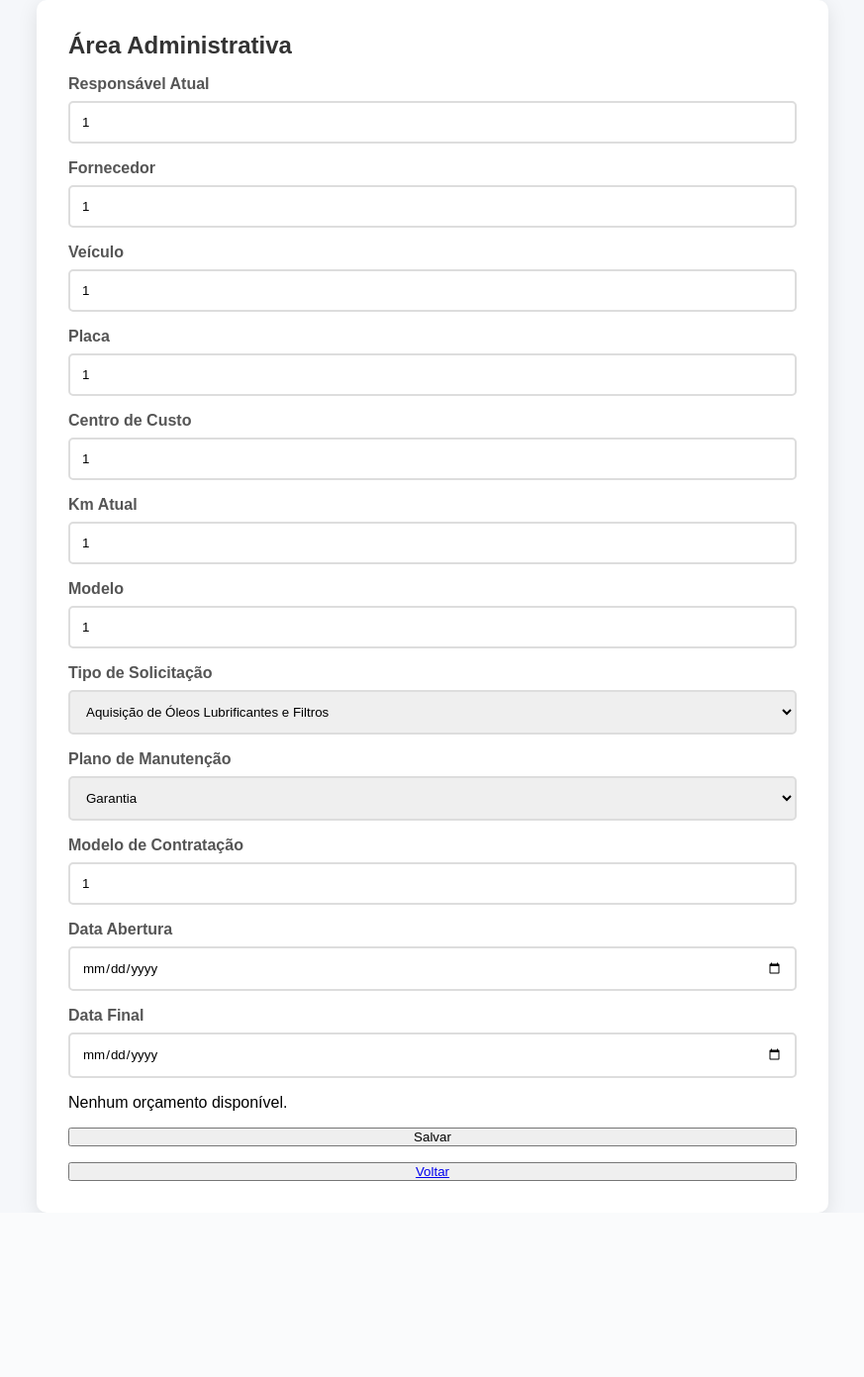
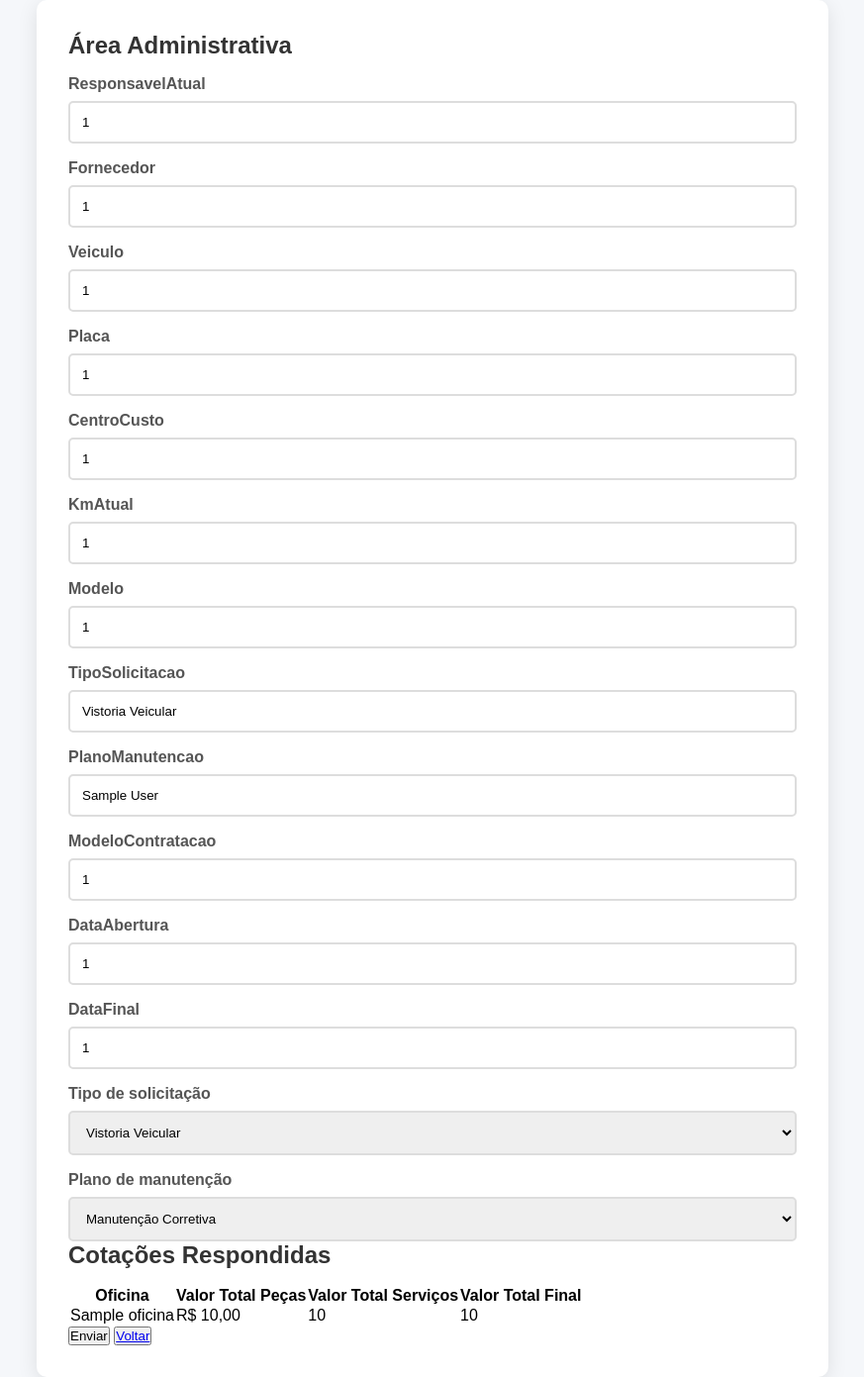
Before and after one commit to DevAtomoAI/sistema-unica, a PHP site: page /gerenciar_cotacoes/gerenciar.php in a window 1280 px wide. Shown: the whole page at 99% size, without its empty margins (203-1076 px from the left). Before the commit the page ends 1225 px from the top, so only its background shows below. Run offline with PHP 8.4, Linux system fonts and the light colour scheme; the visitor is signed in with stand-in values (Sample User, id 1); tables that the repository leaves empty or names only in its code hold one stand-in row (values such as "Sample post").

Commit message:
grandes alteracoes

```diff
--- a/gerenciar_cotacoes/gerenciar.php
+++ b/gerenciar_cotacoes/gerenciar.php
@@ -1,5 +1,4 @@
 <?php
-
 include_once("../database/config.php");
 session_start();
 
@@ -10,44 +9,28 @@ function checkUserLoggedIn()
         exit;
     }
 }
+
 checkUserLoggedIn();
 
 $usuarioLogado = $_SESSION['nameLoggedUser'];
 $idVeiculoEscolhido = $_SESSION['idVeiculoEscolhido'];
 
+// Prepara os valores para exibição no formulário
 $valores = [
-    'responsavelAtual' => $_SESSION['responsavelAtual'],
-    'fornecedor' => $_SESSION['fornecedor'],
-    'veiculo' => $_SESSION['veiculo'],
-    'placa' => $_SESSION['placa'],
-    'centroCusto' => $_SESSION['centroCusto'],
-    'kmAtual' => intval($_SESSION['kmAtual']),
-    'modelo' => $_SESSION['modeloContratacao'],
-    'tipoSolicitacao' => $_SESSION['tipoSolicitacao'],
-    'planoManutencao' => $_SESSION['planoManutencao'],
-    'modeloContratacao' => $_SESSION['modeloContratacao'],
-    'dataAbertura' => $_SESSION['dataAbertura'],
-    'dataFinal' => $_SESSION['dataFinal']
+    'responsavelAtual' => $_SESSION['responsavelAtual'] ?? '',
+    'fornecedor' => $_SESSION['fornecedor'] ?? '',
+    'veiculo' => $_SESSION['veiculo'] ?? '',
+    'placa' => $_SESSION['placa'] ?? '',
+    'centroCusto' => $_SESSION['centroCusto'] ?? '',
+    'kmAtual' => intval($_SESSION['kmAtual'] ?? 0),
+    'modelo' => $_SESSION['modeloContratacao'] ?? '',
+    'tipoSolicitacao' => $_SESSION['tipoSolicitacao'] ?? '',
+    'planoManutencao' => $_SESSION['planoManutencao'] ?? '',
+    'modeloContratacao' => $_SESSION['modeloContratacao'] ?? '',
+    'dataAbertura' => $_SESSION['dataAbertura'] ?? '',
+    'dataFinal' => $_SESSION['dataFinal'] ?? ''
 ];
 
-$idOrgaoPublicoVeiculo = $_SESSION['idOrgaoPublico'];
-
-$selectInfosVeiculosCotadoOficina = "SELECT * FROM infos_veiculos_inclusos WHERE id_orgao_publico = ? AND opcao_aprovada_reprovada_oficina= 'Respondida' AND id_infos_veiculos_inclusos = ?";
-$stmt = $conexao->prepare($selectInfosVeiculosCotadoOficina);
-$stmt->bind_param("ii", $idOrgaoPublicoVeiculo, $idVeiculoEscolhido);
-$stmt->execute();
-$execConnectionInfosVeiculosCotadoOficina = $stmt->get_result();
-$orgaoPublicoCotado = $execConnectionInfosVeiculosCotadoOficina->fetch_assoc();
-
-$id = $orgaoPublicoCotado['id_infos_veiculos_inclusos'] ?? null;
-
-if (!empty($id)) {
-    $selectOrgaoPublicoCotado = "SELECT * FROM infos_veiculos_aprovados_oficina WHERE id_veiculo_incluso_orgao_publico = ?";
-    $stmt = $conexao->prepare($selectOrgaoPublicoCotado);
-    $stmt->bind_param("i", $id);
-    $stmt->execute();
-    $execConnectionOrgaoPublicoCotado = $stmt->get_result();
-}
 
 ?>
 
@@ -66,131 +49,93 @@ if (!empty($id)) {
         <div class="section">
             <h3 class="section-title">Área Administrativa</h3>
             <form action="configs_gerenciar.php" method="POST" class="form">
+                <?php foreach ($valores as $campo => $valor): ?>
                     <div class="input-group">
-                    <label for="responsavelAtual">Responsável Atual</label>
-                    <input type="text" name="responsavelAtual" id="responsavelAtual" value="<?= $valores['responsavelAtual']; ?>" placeholder="Responsável Atual">
+                        <label for="<?= htmlspecialchars($campo) ?>"><?= ucwords(str_replace('_', ' ', htmlspecialchars($campo))) ?></label>
+                        <input type="text" name="<?= htmlspecialchars($campo) ?>" id="<?= htmlspecialchars($campo) ?>" value="<?= htmlspecialchars($valor) ?>" placeholder="<?= ucwords(str_replace('_', ' ', htmlspecialchars($campo))) ?>">
                     </div>
+                <?php endforeach; ?>
 
                 <div class="input-group">
-                    <label for="fornecedor">Fornecedor</label>
-                    <input type="text" name="fornecedor" id="fornecedor" value="<?= $valores['fornecedor']; ?>" placeholder="Fornecedor">
-                </div>
-
-                <div class="input-group">
-                    <label for="veiculo">Veículo</label>
-                    <input type="text" name="veiculo" id="veiculo" value="<?= $valores['veiculo']; ?>" placeholder="Veículo">
-                </div>
-
-                <div class="input-group">
-                    <label for="placa">Placa</label>
-                    <input type="text" name="placa" id="placa" value="<?= $valores['placa']; ?>" placeholder="Placa">
-                </div>
-
-                <div class="input-group">
-                    <label for="centroCusto">Centro de Custo</label>
-                    <input type="text" name="centroCusto" id="centroCusto" value="<?= $valores['centroCusto']; ?>" placeholder="Centro de Custo">
-                </div>
-
-                <div class="input-group">
-                    <label for="kmAtual">Km Atual</label>
-                    <input type="text" name="kmAtual" id="kmAtual" value="<?= $valores['kmAtual']; ?>" placeholder="Km Atual">
-                </div>
-
-                <div class="input-group">
-                    <label for="modelo">Modelo</label>
-                    <input type="text" name="modelo" id="modelo" value="<?= $valores['modelo']; ?>" placeholder="Modelo">
-                </div>
-
-                <div class="input-group">
-                    <label for="tipoSolicitacao">Tipo de Solicitação</label>
+                    <label for="tipoSolicitacao">Tipo de solicitação</label>
                     <select name="tipoSolicitacao" id="tipoSolicitacao">
-                        <option value="Aquisição de Óleos Lubrificantes e Filtros">Aquisição de Óleos Lubrificantes e Filtros</option>
-                        <option value="Aquisição de Peças">Aquisição de Peças</option>
-                        <option value="Aquisição de Peças + Serviços">Aquisição de Peças + Serviços</option>
-                        <option value="Aquisição de Pneus">Aquisição de Pneus</option>
-                        <option value="Serviço de Borracharia">Serviço de Borracharia</option>
-                        <option value="Serviço de Diagnóstico">Serviço de Diagnóstico</option>
-                        <option value="Serviço de Elétrica">Serviço de Elétrica</option>
-                        <option value="Serviço de Funilaria e Pintura">Serviço de Funilaria e Pintura</option>
-                        <option value="Serviço de Guincho">Serviço de Guincho</option>
-                        <option value="Serviço de Para-brisas">Serviço de Para-brisas</option>
-                        <option value="Serviço de Portas">Serviço de Portas</option>
-                        <option value="Serviço de Radiador">Serviço de Radiador</option>
-                        <option value="Serviço de Reforma de Pneus">Serviço de Reforma de Pneus</option>
-                        <option value="Serviço de Solda em Geral">Serviço de Solda em Geral</option>
-                        <option value="Serviço de Tapeçaria">Serviço de Tapeçaria</option>
-                        <option value="Serviço de Tornearia">Serviço de Tornearia</option>
-                        <option value="Serviço Geral">Serviço Geral</option>
-                        <option value="Inspeção Veicular">Inspeção Veicular</option>
-                        <option value="Vistoria Veicular">Vistoria Veicular</option>
+                        <option value="Aquisição de Óleos Lubrificantes e Filtros" <?= (isset($_SESSION['tipoSolicitacao']) && $_SESSION['tipoSolicitacao'] === "Aquisição de Óleos Lubrificantes e Filtros") ? 'selected' : '' ?>>Aquisição de Óleos Lubrificantes e Filtros</option>
+                        <option value="Aquisição de Peças" <?= (isset($_SESSION['tipoSolicitacao']) && $_SESSION['tipoSolicitacao'] === "Aquisição de Peças") ? 'selected' : '' ?>>Aquisição de Peças</option>
+                        <option value="Aquisição de Peças + Serviços" <?= (isset($_SESSION['tipoSolicitacao']) && $_SESSION['tipoSolicitacao'] === "Aquisição de Peças + Serviços") ? 'selected' : '' ?>>Aquisição de Peças + Serviços</option>
+                        <option value="Aquisição de Pneus" <?= (isset($_SESSION['tipoSolicitacao']) && $_SESSION['tipoSolicitacao'] === "Aquisição de Pneus") ? 'selected' : '' ?>>Aquisição de Pneus</option>
+                        <option value="Serviço de Borracharia" <?= (isset($_SESSION['tipoSolicitacao']) && $_SESSION['tipoSolicitacao'] === "Serviço de Borracharia") ? 'selected' : '' ?>>Serviço de Borracharia</option>
+                        <option value="Serviço de Diagnóstico" <?= (isset($_SESSION['tipoSolicitacao']) && $_SESSION['tipoSolicitacao'] === "Serviço de Diagnóstico") ? 'selected' : '' ?>>Serviço de Diagnóstico</option>
+                        <option value="Serviço de Elétrica" <?= (isset($_SESSION['tipoSolicitacao']) && $_SESSION['tipoSolicitacao'] === "Serviço de Elétrica") ? 'selected' : '' ?>>Serviço de Elétrica</option>
+                        <option value="Serviço de Funilaria e Pintura" <?= (isset($_SESSION['tipoSolicitacao']) && $_SESSION['tipoSolicitacao'] === "Serviço de Funilaria e Pintura") ? 'selected' : '' ?>>Serviço de Funilaria e Pintura</option>
+                        <option value="Serviço de Guincho" <?= (isset($_SESSION['tipoSolicitacao']) && $_SESSION['tipoSolicitacao'] === "Serviço de Guincho") ? 'selected' : '' ?>>Serviço de Guincho</option>
+                        <option value="Serviço de Para-brisas" <?= (isset($_SESSION['tipoSolicitacao']) && $_SESSION['tipoSolicitacao'] === "Serviço de Para-brisas") ? 'selected' : '' ?>>Serviço de Para-brisas</option>
+                        <option value="Serviço de Portas" <?= (isset($_SESSION['tipoSolicitacao']) && $_SESSION['tipoSolicitacao'] === "Serviço de Portas") ? 'selected' : '' ?>>Serviço de Portas</option>
+                        <option value="Serviço de Radiador" <?= (isset($_SESSION['tipoSolicitacao']) && $_SESSION['tipoSolicitacao'] === "Serviço de Radiador") ? 'selected' : '' ?>>Serviço de Radiador</option>
+                        <option value="Serviço de Reforma de Pneus" <?= (isset($_SESSION['tipoSolicitacao']) && $_SESSION['tipoSolicitacao'] === "Serviço de Reforma de Pneus") ? 'selected' : '' ?>>Serviço de Reforma de Pneus</option>
+                        <option value="Serviço de Solda em Geral" <?= (isset($_SESSION['tipoSolicitacao']) && $_SESSION['tipoSolicitacao'] === "Serviço de Solda em Geral") ? 'selected' : '' ?>>Serviço de Solda em Geral</option>
+                        <option value="Serviço de Tapeçaria" <?= (isset($_SESSION['tipoSolicitacao']) && $_SESSION['tipoSolicitacao'] === "Serviço de Tapeçaria") ? 'selected' : '' ?>>Serviço de Tapeçaria</option>
+                        <option value="Serviço de Tornearia" <?= (isset($_SESSION['tipoSolicitacao']) && $_SESSION['tipoSolicitacao'] === "Serviço de Tornearia") ? 'selected' : '' ?>>Serviço de Tornearia</option>
+                        <option value="Serviço Geral" <?= (isset($_SESSION['tipoSolicitacao']) && $_SESSION['tipoSolicitacao'] === "Serviço Geral") ? 'selected' : '' ?>>Serviço Geral</option>
+                        <option value="Inspeção Veicular" <?= (isset($_SESSION['tipoSolicitacao']) && $_SESSION['tipoSolicitacao'] === "Inspeção Veicular") ? 'selected' : '' ?>>Inspeção Veicular</option>
+                        <option value="Vistoria Veicular" <?= (isset($_SESSION['tipoSolicitacao']) && $_SESSION['tipoSolicitacao'] === "Vistoria Veicular") ? 'selected' : '' ?>>Vistoria Veicular</option>
                     </select>
                 </div>
 
                 <div class="input-group">
-                    <label for="planoManutencao">Plano de Manutenção</label>
+                    <label for="planoManutencao">Plano de manutenção</label>
                     <select name="planoManutencao" id="planoManutencao">
-                        <option value="Garantia">Garantia</option>
-                        <option value="Corretiva">Corretiva</option>
+                        <option value="Manutenção Corretiva" <?= (isset($_SESSION['planoManutencao']) && $_SESSION['planoManutencao'] === "Manutenção Corretiva") ? 'selected' : '' ?>>Manutenção Corretiva</option>
+                        <option value="Manutenção Preventiva" <?= (isset($_SESSION['planoManutencao']) && $_SESSION['planoManutencao'] === "Manutenção Preventiva") ? 'selected' : '' ?>>Manutenção Preventiva</option>
+                        <option value="Manutenção Preditiva" <?= (isset($_SESSION['planoManutencao']) && $_SESSION['planoManutencao'] === "Manutenção Preditiva") ? 'selected' : '' ?>>Manutenção Preditiva</option>
                     </select>
                 </div>
 
-                <div class="input-group">
-                    <label for="modeloContratacao">Modelo de Contratação</label>
-                    <input type="text" name="modeloContratacao" id="modeloContratacao" value="<?= $valores['modeloContratacao']; ?>" placeholder="Modelo de Contratação">
         </div>
 
-                <div class="input-group">
-                    <label for="dataAbertura">Data Abertura</label>
-                    <input type="date" name="dataAbertura" id="dataAbertura" value="<?= $valores['dataAbertura']; ?>">
-                </div>
-
-                <div class="input-group">
-                    <label for="dataFinal">Data Final</label>
-                    <input type="date" name="dataFinal" id="dataFinal" value="<?= $valores['dataFinal']; ?>">
-                </div>
-
-                <?php if (!empty($execConnectionOrgaoPublicoCotado)): ?>
-                    <h3>Responder orçamentos</h3>
+        <div class="section">
+            <h3 class="section-title">Cotações Respondidas</h3>
             <table>
                 <thead>
                     <tr>
-                                <th>Nome Oficina</th>
-                                <th>Valor total peças</th>
-                                <th>Valor total serviços</th>
-                                <th>Valor total orçamento</th>
-                                <th>Opção</th>
+                        <th>Oficina</th>
+                        <th>Valor Total Peças</th>
+                        <th>Valor Total Serviços</th>
+                        <th>Valor Total Final</th>
                     </tr>
                 </thead>
                 <tbody>
-                            <?php while ($cotacao = $execConnectionOrgaoPublicoCotado->fetch_assoc()): ?>
-                                <tr>
-                                    <td><?= $cotacao["nome_oficina_aprovado"] ?></td>
-                                    <td><?= $cotacao["valor_total_pecas"] ?></td>
-                                    <td><?= $cotacao["valor_total_servicos"] ?></td>
-                                    <td><?= $cotacao["valor_total_servico_pecas"] ?></td>
-                                    <td>
-                                        <form action="configs_responder.php" method="POST">
-                                            <button name="aprovaCotacaoOficina">Aprovar</button>
-                                            <input type="hidden" name="id_oficina" value="<?= $cotacao['id_oficina'] ?>">
-                                        </form>
-                                        <form action="configs_responder.php" method="POST">
-                                            <button name="reprovaCotacaoOficina">Reprovar</button>
-                                            <input type="hidden" name="id_oficina" value="<?= $cotacao['id_oficina'] ?>">
-                                        </form>
-                                    </td>
-                                </tr>
-                            <?php endwhile; ?>
+                    <?php
+                    $selectOrgaoPublicoCotado = "SELECT * FROM infos_veiculos_aprovados_oficina WHERE id_veiculo_incluso_orgao_publico = ?";
+                    $stmt = $conexao->prepare($selectOrgaoPublicoCotado);
+                    $stmt->bind_param("i", $idVeiculoEscolhido);
+                    $stmt->execute();
+                    $execConnectionOrgaoPublicoCotado = $stmt->get_result(); // Isso deve retornar um objeto de resultado.
+
+                    // Verifique se a consulta retornou resultados
+                    if ($execConnectionOrgaoPublicoCotado && $execConnectionOrgaoPublicoCotado->num_rows > 0) {
+                        // Enquanto houver resultados, exiba-os
+                        while ($row = $execConnectionOrgaoPublicoCotado->fetch_assoc()) {
+                            echo '<tr>';
+                            echo '<td>' . htmlspecialchars($row['nome_oficina_aprovado']) . '</td>';
+                            echo '<td>R$ ' . number_format($row['valor_total_pecas'], 2, ',', '.') . '</td>';
+                            echo '<td>' . htmlspecialchars($row['valor_total_servicos']) . '</td>';
+                            echo '<td>' . htmlspecialchars($row['valor_total_final']) . '</td>';
+                            echo '</tr>';
+                        }
+                    } else {
+                        // Caso não haja resultados
+                        echo '<tr><td colspan="4">Nenhuma cotação respondida encontrada.</td></tr>';
+                    }
+                    ?>
                 </tbody>
             </table>
-                <?php else: ?>
-                    <p class="error-message">Nenhum orçamento disponível.</p>
-                <?php endif; ?>
-
-                <button type="submit">Salvar</button>
+            <button name='atualizaValoresBD'>Enviar</button>
             <button><a href="../cotacoes_andamento/andamento.php">Voltar</a></button>
             </form>
+
         </div>
     </div>
+
 </body>
 
 </html>
--- a/incluir_cotacao/adiciona_cotacao_bd.php
+++ b/incluir_cotacao/adiciona_cotacao_bd.php
@@ -20,14 +20,14 @@ function adicionarValoresBD($conexao){
     $modeloContratacao = $_POST['modelo-contratacao'];
     $placa = $_POST['placa'];
     $anoVeiculo = $_POST['anoVeiculo'];
-    $propostas = $_POST['propostas'];
+    $justificativa = $_POST['justificativa'];
     $idOrgaoPublico = $_SESSION['idOrgaoPublico'];
 
 
     $insertValuesTable  = mysqli_query($conexao, "INSERT INTO infos_veiculos_inclusos
-    (id_orgao_publico, veiculo, modelo_veiculo, km_atual, ano_veiculo, plano_manutencao, modelo_contratacao, data_abertura, data_final, centro_custo, tipo_solicitacao, fornecedor, responsavel, placa, propostas)
+    (id_orgao_publico, veiculo, modelo_veiculo, km_atual, ano_veiculo, plano_manutencao, modelo_contratacao, data_abertura, data_final, centro_custo, tipo_solicitacao, fornecedor, responsavel, placa, justificativa)
     VALUES
-    ('$idOrgaoPublico', '$veiculo', '$modeloVeiculo', '$kmAtual', '$anoVeiculo', '$planoManutencao', '$modeloContratacao', '$dataAbertura', '$dataFinal', '$centroCusto', '$tipoSolicitacao', '$fornecedor', '$responsavel', '$placa', '$propostas')");
+    ('$idOrgaoPublico', '$veiculo', '$modeloVeiculo', '$kmAtual', '$anoVeiculo', '$planoManutencao', '$modeloContratacao', '$dataAbertura', '$dataFinal', '$centroCusto', '$tipoSolicitacao', '$fornecedor', '$responsavel', '$placa', '$justificativa')");
 
     header('Location: incluir.php');
 
```
Also changed, not shown: cotacoes_andamento/andamento.php (+16 -4 lines), gerenciar_cotacoes/configs_gerenciar.php (+46 -42 lines). Lines whose indentation alone changed are shown as unchanged.
